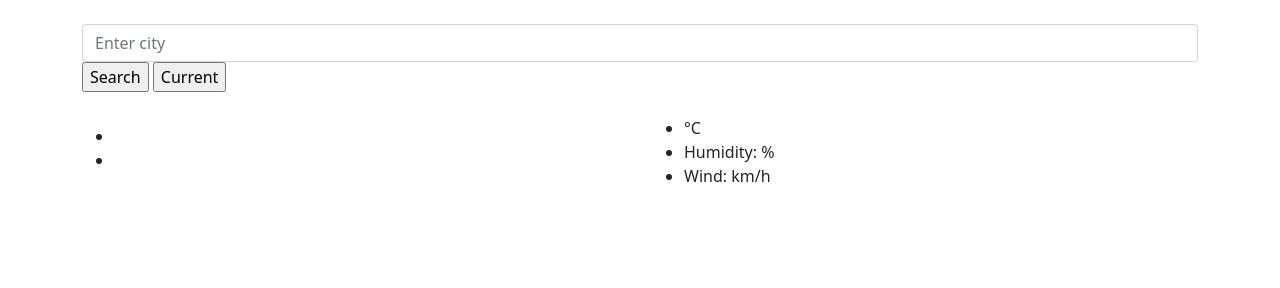
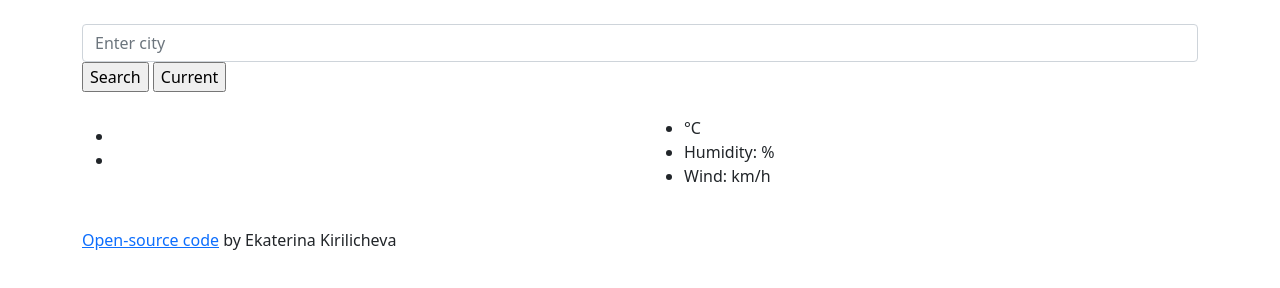
Before and after one commit to ekaterinaKirilicheva/VanillaJSweatherApp, a plain HTML site: page index.html in a window 1280 px wide. Drawn offline with nearby package versions, Linux system fonts and the light colour scheme.

Commit message:
added a footer

```diff
--- a/index.html
+++ b/index.html
@@ -42,6 +42,7 @@
       </div>
     </div>
     <br/>
+    <footer><a href="https://github.com/ekaterinaKirilicheva/sheCodesWeatherApp">Open-source code</a> by Ekaterina Kirilicheva</footer>
 
 
 </div>
```
